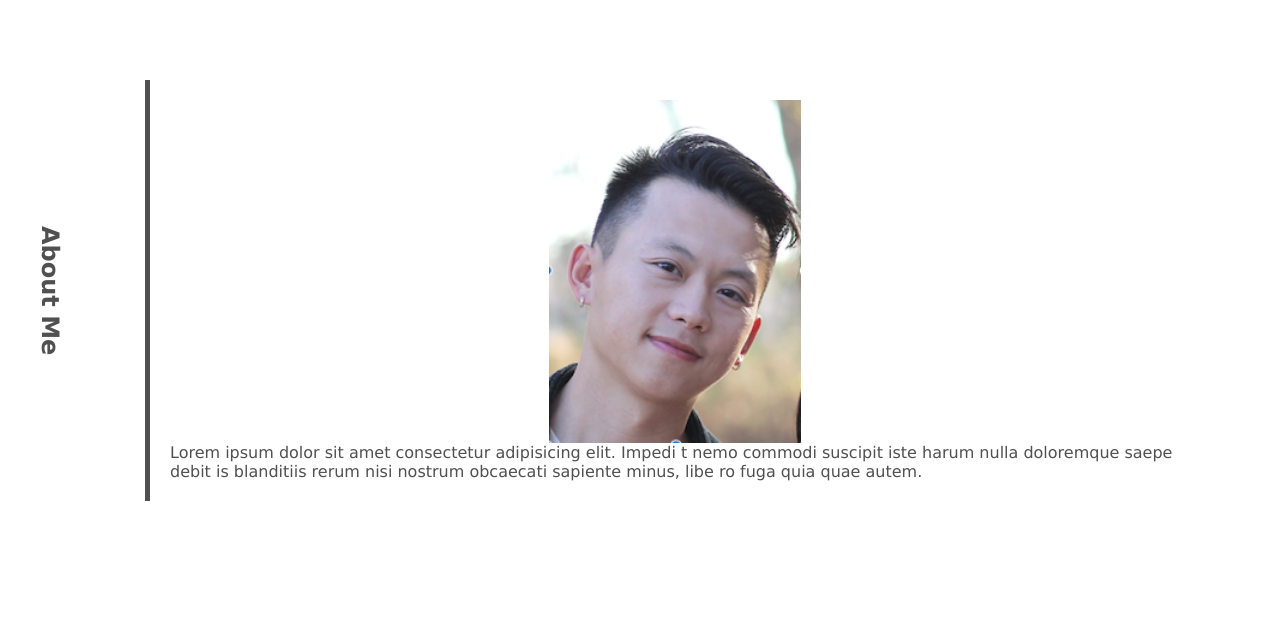
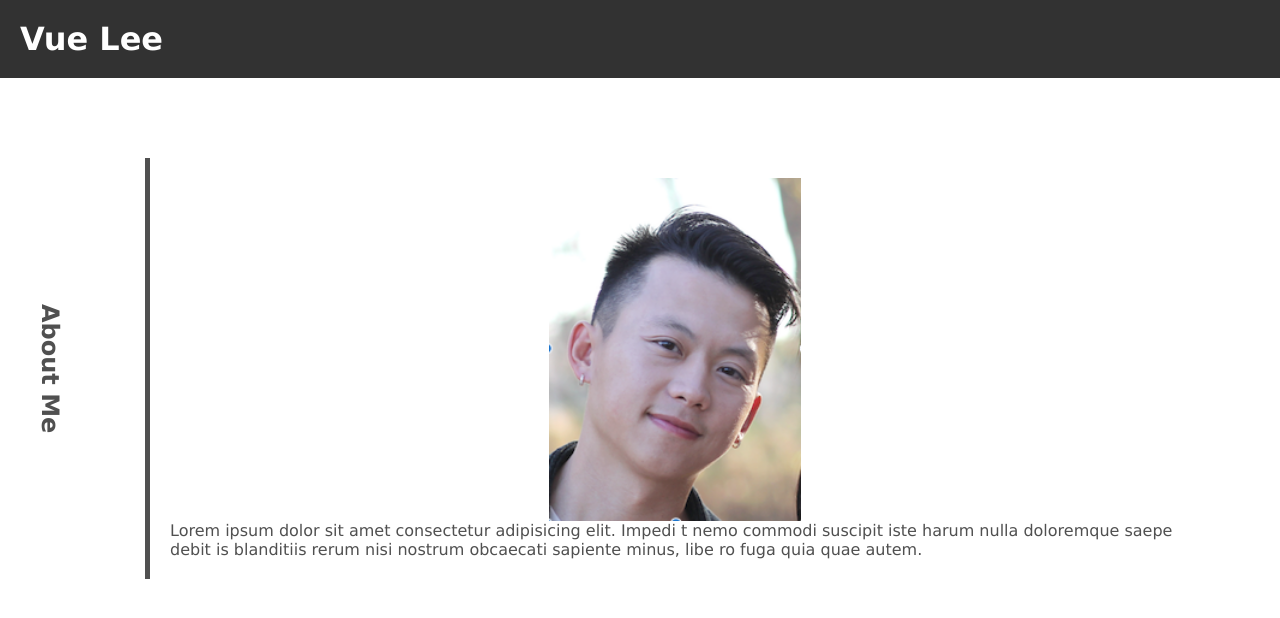
Before and after one commit to vuelee0/vue-portfolio-with-react, a React (Create React App) app: page / in a window 1280 px wide. Shown: the top 618 px of the page. Built offline with nearby package versions, Linux system fonts and the light colour scheme.

Commit message:
add the header

```diff
--- a/src/App.js
+++ b/src/App.js
@@ -1,12 +1,14 @@
 import React from 'react';
 import './App.css';
 import About from './components/About';
+import Header from './components/Header';
 
 function App() {
     return (
         // the below is a language called JSX that can represent HTML in JavaScript
         // Think of functions that return JSX as functions that use document.createElement(JSX)
         <div>
+            <Header></Header>
             <main>
                 <About></About>
             </main>
--- /dev/null
+++ b/src/components/Header/index.js
@@ -0,0 +1,14 @@
+import React from 'react';
+
+function Header() {
+
+    return (
+        <header>
+            <h1>
+                <a href="/">Vue Lee</a>
+            </h1>
+        </header>
+    )
+}
+
+export default Header;
```
